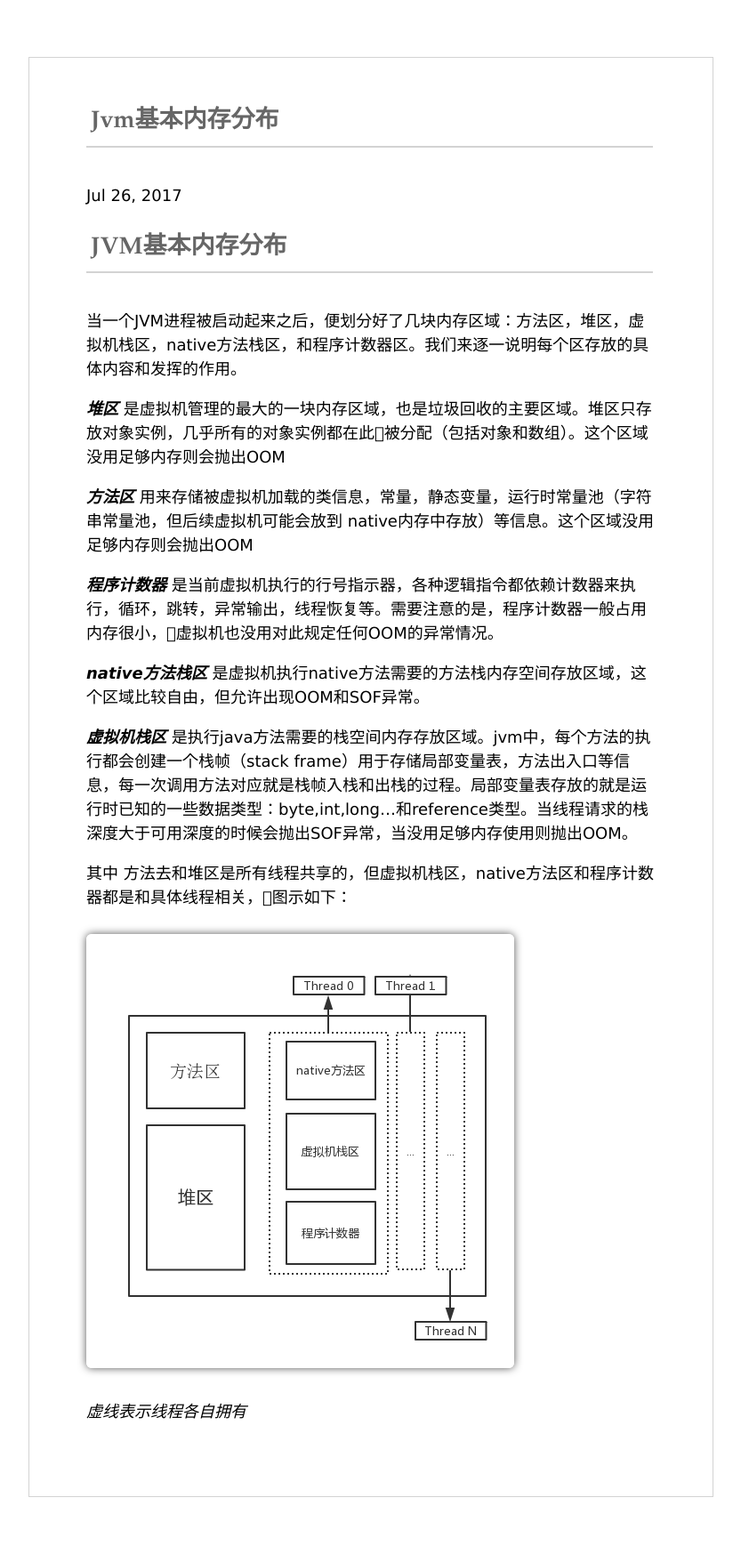
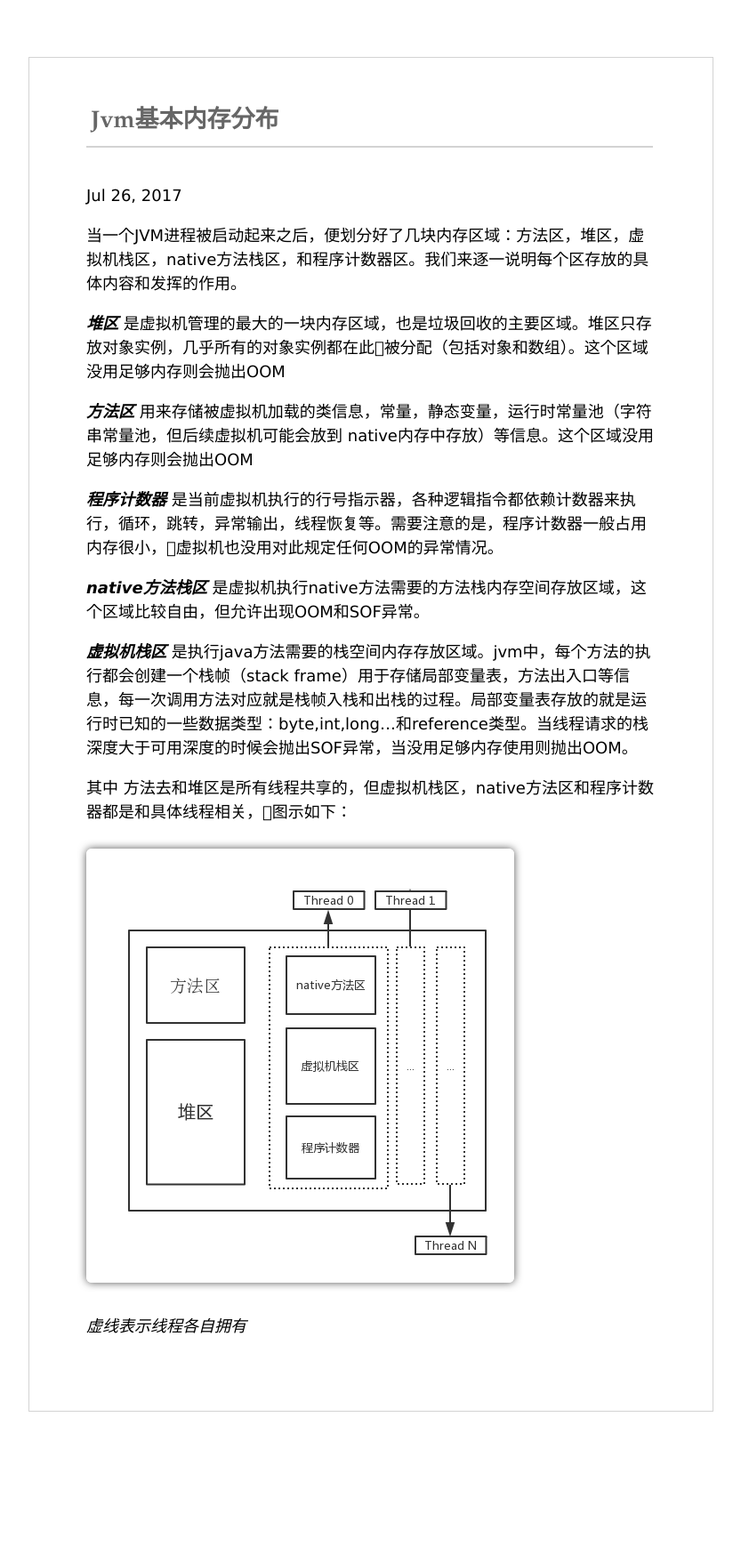
Before and after one commit to chufengma/JVMDocs, a Jekyll site: the page built from _posts/2017-07-26-JVM基本内存分布.md, in a window 1280 px wide. Shown: the whole page at 89% size, without its empty margins (224-1057 px from the left). Built offline with Jekyll 4.4.1, drawn with Linux system fonts in a browser that asks for light colours; our own code applies the rules of GitHub Pages for plain Markdown files; after the commit the page ends 1651 px from its top, so only the background shows below that.

Commit message:
Update 2017-07-26-JVM基本内存分布.md

```diff
--- a/_posts/2017-07-26-JVM基本内存分布.md
+++ b/_posts/2017-07-26-JVM基本内存分布.md
@@ -1,4 +1,3 @@
-## JVM基本内存分布
 
 当一个JVM进程被启动起来之后，便划分好了几块内存区域：方法区，堆区，虚拟机栈区，native方法栈区，和程序计数器区。我们来逐一说明每个区存放的具体内容和发挥的作用。
 
```
